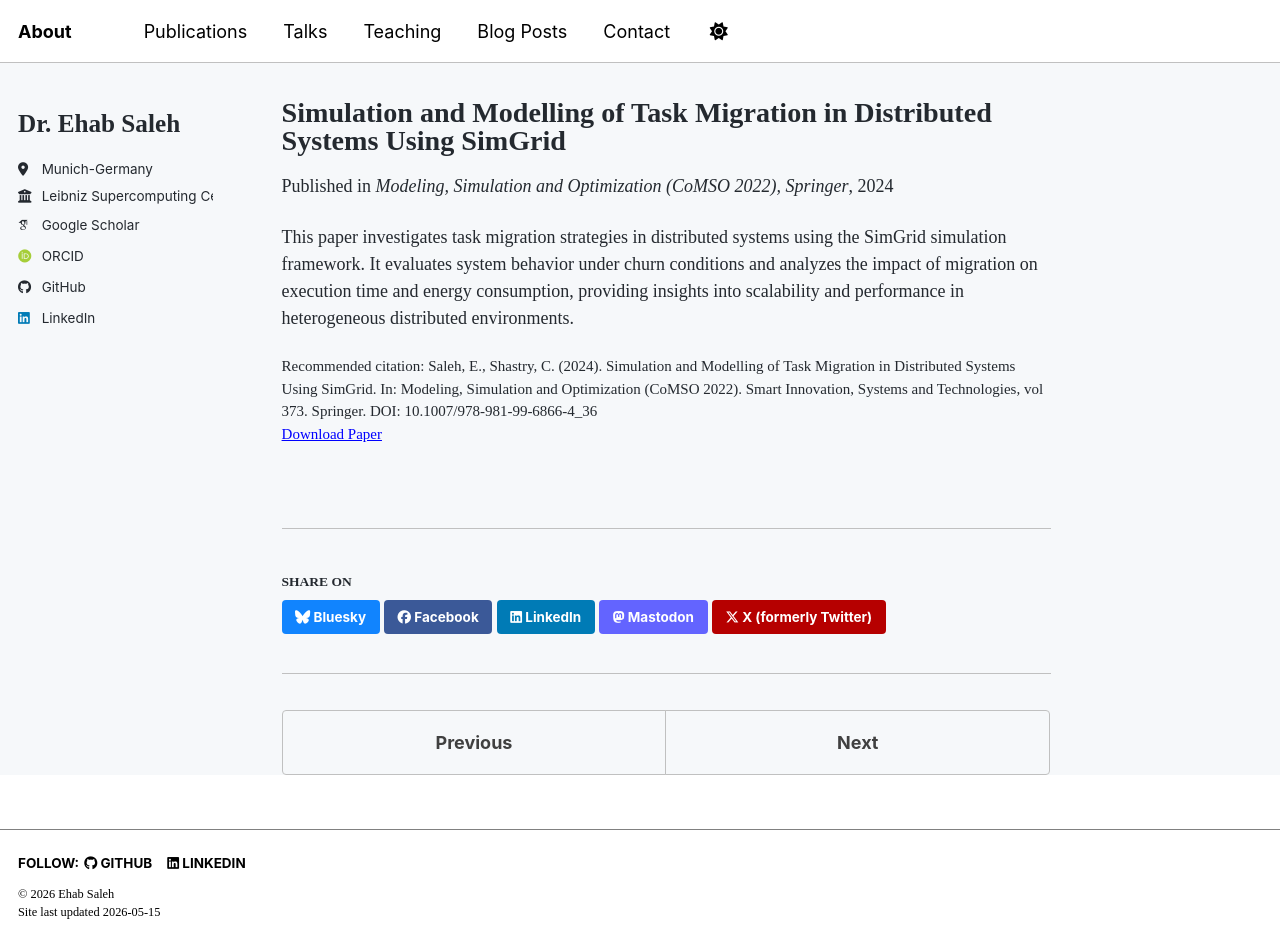
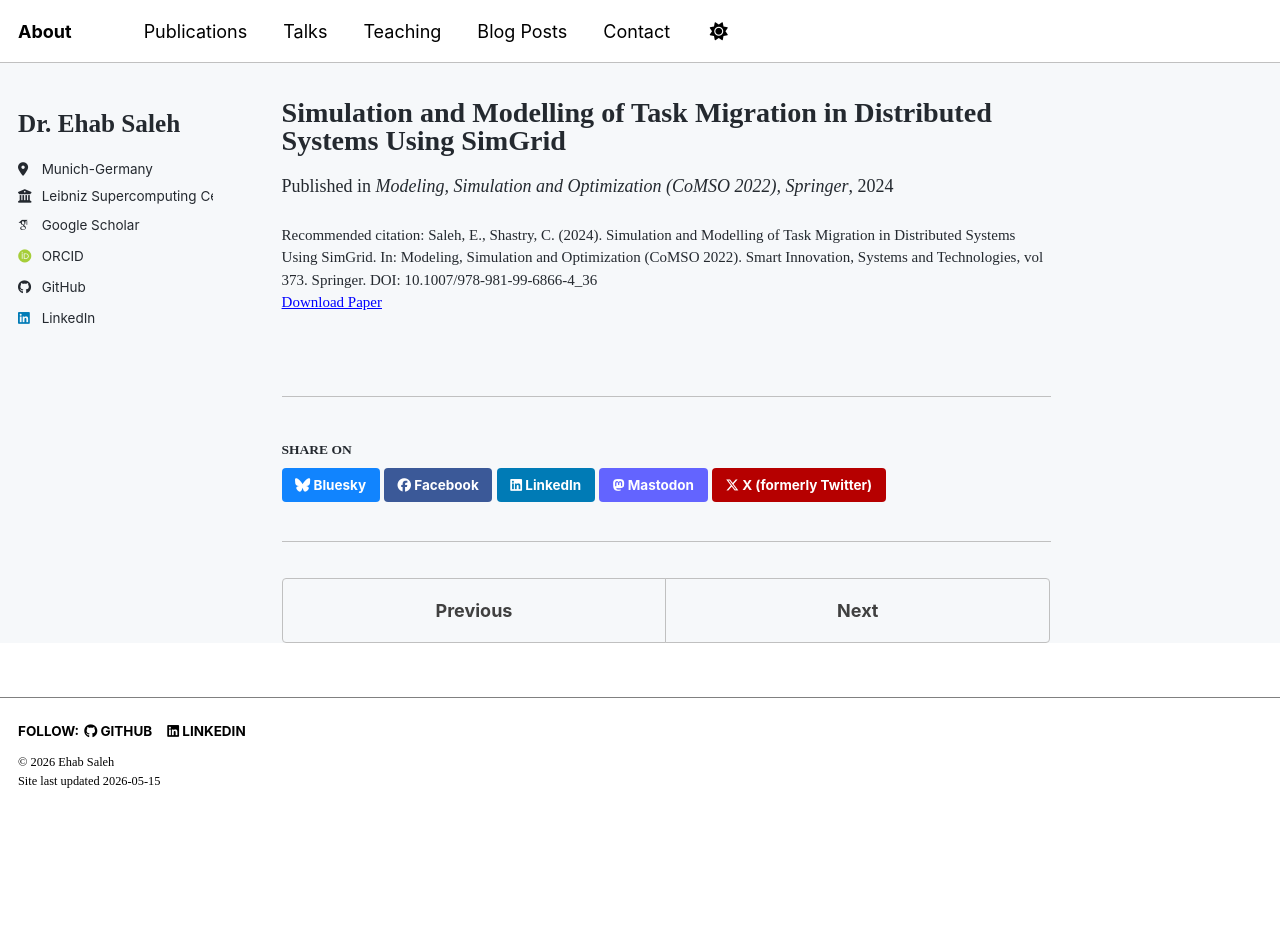
Before and after one commit to ehabosaleh/ehabosaleh.github.io, a Jekyll site: the page built from _publications/2024-task-migration-simgrid.md, in a window 1280 px wide and 940 px high. Built offline with Jekyll 4.4.1, drawn with Linux system fonts in a browser that asks for light colours; some web fonts are replaced; a script bundle is joined from its source files by our own code; library files that are not in the unit come from our copies.

Commit message:
Remove abstract from 2024 task migration paper
Removed the abstract section summarizing the paper's focus on task migration strategies in distributed systems using SimGrid.

```diff
--- a/_publications/2024-task-migration-simgrid.md
+++ b/_publications/2024-task-migration-simgrid.md
@@ -9,5 +9,3 @@ paperurl: "https://link.springer.com/chapter/10.1007/978-981-99-6866-4_36"
 author: "Ehab Saleh, Chandrasekar Shastry"
 citation: "Saleh, E., Shastry, C. (2024). Simulation and Modelling of Task Migration in Distributed Systems Using SimGrid. In: Modeling, Simulation and Optimization (CoMSO 2022). Smart Innovation, Systems and Technologies, vol 373. Springer. DOI: 10.1007/978-981-99-6866-4_36"
 ---
-
-This paper investigates task migration strategies in distributed systems using the SimGrid simulation framework. It evaluates system behavior under churn conditions and analyzes the impact of migration on execution time and energy consumption, providing insights into scalability and performance in heterogeneous distributed environments.
```
